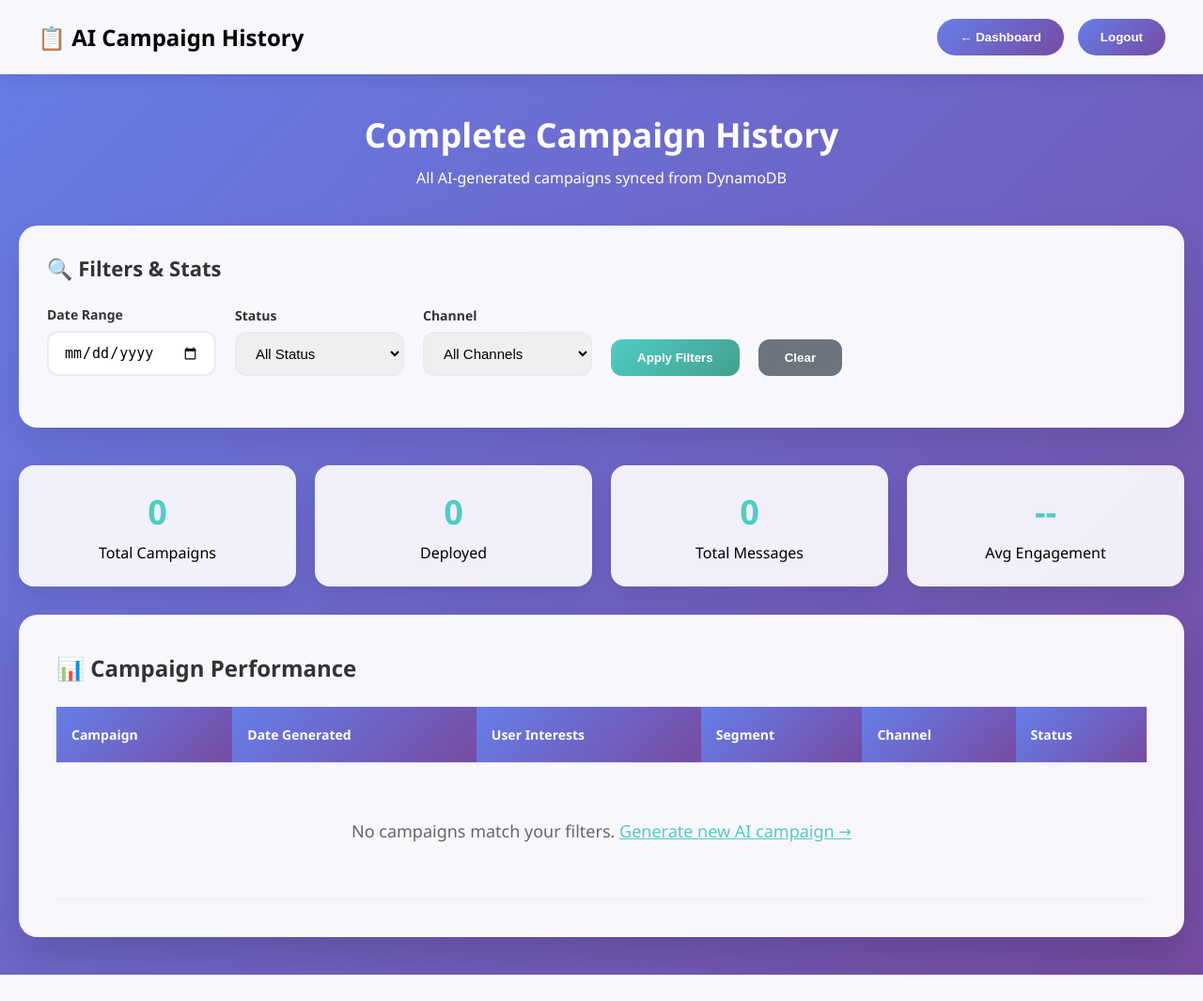
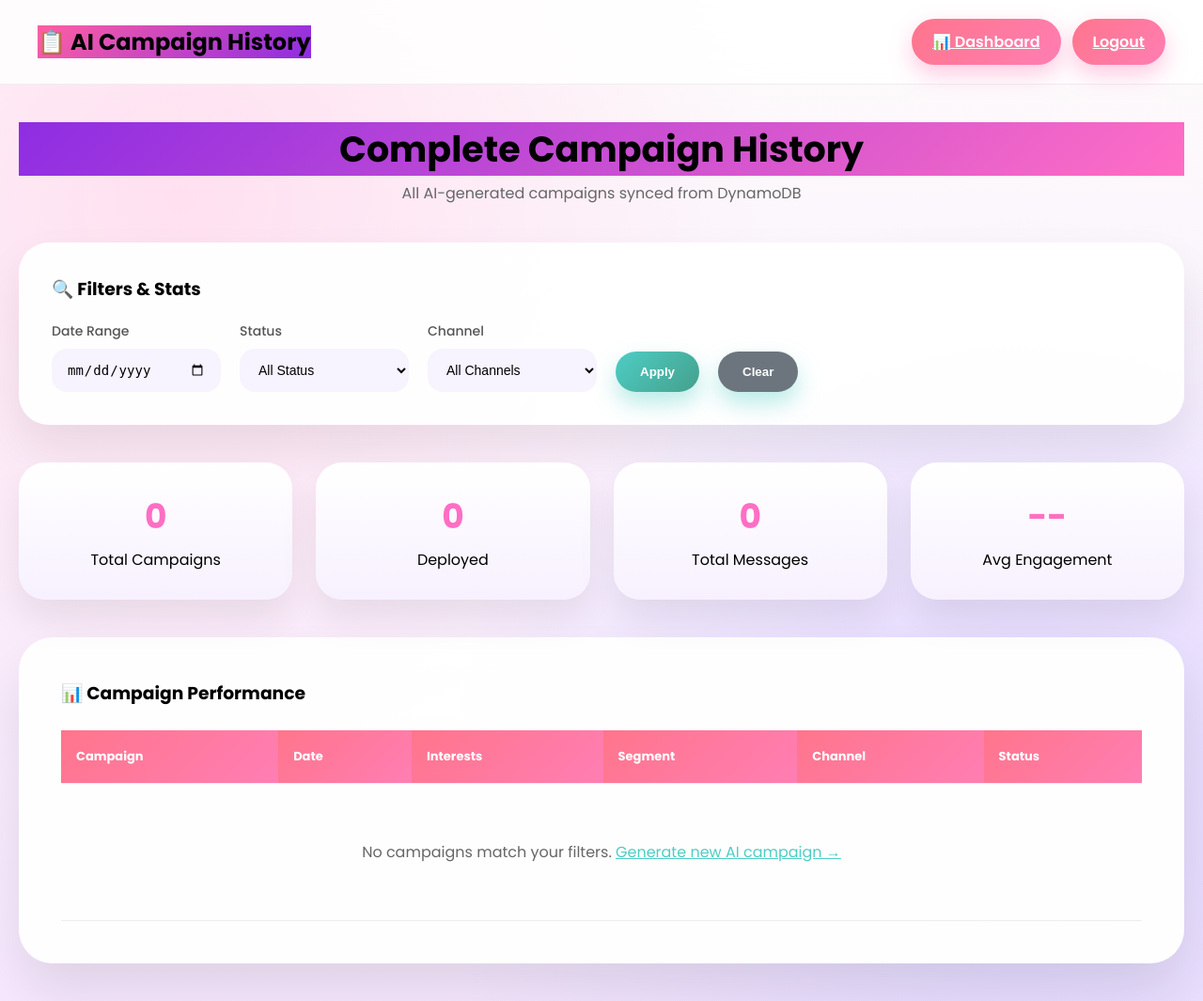
Before and after one commit to latha2105/aws-ai-marketing-platform, a Flask app: page /campaign_history.html in a window 1280 px wide. Shown: the whole page at 94% size. Before the commit the page ends 1037 px from the top, so only its background shows below. Run offline with Flask 3, Linux system fonts and the light colour scheme; the visitor is signed in with stand-in values (Sample User, id 1).

Commit message:
Update campaign_history.html

```diff
--- a/templates/campaign_history.html
+++ b/templates/campaign_history.html
@@ -4,109 +4,261 @@
     <meta charset="UTF-8">
     <meta name="viewport" content="width=device-width, initial-scale=1.0">
     <title>Campaign History - AWS AI Marketing Platform</title>
+
     <style>
-        * { margin: 0; padding: 0; box-sizing: border-box; }
+        @import url('https://fonts.googleapis.com/css2?family=Poppins:wght@300;400;500;600;700&display=swap');
+
+        * {
+            margin: 0;
+            padding: 0;
+            box-sizing: border-box;
+        }
+
         body {
-            font-family: 'Segoe UI', Tahoma, Geneva, Verdana, sans-serif;
-            background: linear-gradient(135deg, #667eea 0%, #764ba2 100%);
+            font-family: 'Poppins', sans-serif;
             min-height: 100vh;
+            background:
+                radial-gradient(circle at 15% 20%, #ffe0f0, transparent 45%),
+                radial-gradient(circle at 85% 80%, #e0d7ff, transparent 45%),
+                linear-gradient(180deg, #fdfbfb, #f7e8ff);
         }
+
+        /* ---------- HEADER ---------- */
         .header {
-            background: rgba(255,255,255,0.95);
+            background: rgba(255,255,255,0.85);
+            backdrop-filter: blur(25px);
             padding: 20px 40px;
-            box-shadow: 0 4px 20px rgba(0,0,0,0.1);
             display: flex;
             justify-content: space-between;
             align-items: center;
+            border-bottom: 1px solid #eee;
         }
+
         .logo h1 {
-            color: #333;
             font-size: 24px;
+            font-weight: 700;
+            background: linear-gradient(135deg, #ff5fa2, #8e2de2);
+
             -webkit-text-fill-color: black;
         }
-        .nav-buttons { display: flex; gap: 15px; align-items: center; }
-        .back-btn, .logout-btn {
-            background: linear-gradient(135deg, #667eea, #764ba2);
+
+        .nav-buttons {
+            display: flex;
+            gap: 12px;
+        }
+
+        .back-btn,
+        .logout-btn {
+            border: none;
+            padding: 12px 22px;
+            border-radius: 999px;
+            font-weight: 600;
+            cursor: pointer;
+            background: linear-gradient(135deg, #ff758c, #ff7eb3);
             color: white;
+            transition: 0.4s;
+            box-shadow: 0 10px 25px rgba(255,120,180,0.4);
+        }
+
+        .back-btn:hover,
+        .logout-btn:hover {
+            transform: translateY(-3px);
+            box-shadow: 0 18px 35px rgba(255,120,180,0.6);
+        }
+
+        /* ---------- MAIN ---------- */
+        .main-content {
+            max-width: 1400px;
+            margin: 40px auto;
+            padding: 0 20px;
+            animation: rise 1s ease forwards;
+        }
+
+        @keyframes rise {
+            from { opacity: 0; transform: translateY(30px); }
+            to { opacity: 1; transform: translateY(0); }
+        }
+
+        .page-title {
+            text-align: center;
+            margin-bottom: 40px;
+        }
+
+        .page-title h2 {
+            font-size: 38px;
+            background: linear-gradient(135deg, #8e2de2, #ff6ec4);
+
+            -webkit-text-fill-color: black;
+        }
+
+        .page-title p {
+            color: #666;
+            margin-top: 6px;
+        }
+
+        /* ---------- FILTERS ---------- */
+        .filters-section {
+            background: rgba(255,255,255,0.95);
+            border-radius: 32px;
+            padding: 35px;
+            box-shadow: 0 25px 50px rgba(0,0,0,0.08);
+            margin-bottom: 40px;
+        }
+
+        .filters {
+            display: flex;
+            gap: 20px;
+            flex-wrap: wrap;
+            align-items: end;
+        }
+
+        .filter-group {
+            display: flex;
+            flex-direction: column;
+            gap: 8px;
+            min-width: 180px;
+        }
+
+        .filter-group label {
+            font-weight: 500;
+            font-size: 14px;
+            color: #555;
+        }
+
+        .filter-group input,
+        .filter-group select {
+            padding: 14px 16px;
+            border-radius: 16px;
             border: none;
-            padding: 12px 24px;
-            border-radius: 25px;
+            background: #f7f3ff;
+            font-size: 14px;
+        }
+
+        .filter-btn {
+            padding: 14px 26px;
+            border-radius: 999px;
+            border: none;
             cursor: pointer;
             font-weight: 600;
-            transition: all 0.3s ease;
+            background: linear-gradient(135deg, #4ecdc4, #44a08d);
+            color: white;
+            transition: 0.3s;
+            box-shadow: 0 12px 25px rgba(78,205,196,0.4);
         }
-        .back-btn:hover, .logout-btn:hover { transform: translateY(-2px); box-shadow: 0 8px 25px rgba(102,126,234,0.4); }
-        .main-content { max-width: 1400px; margin: 40px auto; padding: 0 20px; }
-        .page-title { text-align: center; color: white; margin-bottom: 40px; }
-        .page-title h2 { font-size: 36px; margin-bottom: 10px; }
-        .filters-section {
-            background: rgba(255,255,255,0.95);
-            border-radius: 20px;
-            padding: 30px;
-            box-shadow: 0 15px 35px rgba(0,0,0,0.1);
+
+        .filter-btn:hover {
+            transform: translateY(-2px);
+        }
+
+        /* ---------- STATS ---------- */
+        .stats-grid {
+            display: grid;
+            grid-template-columns: repeat(auto-fit, minmax(220px, 1fr));
+            gap: 25px;
             margin-bottom: 40px;
         }
-        .filters { display: flex; gap: 20px; flex-wrap: wrap; align-items: end; }
-        .filter-group { display: flex; flex-direction: column; gap: 8px; min-width: 180px; }
-        .filter-group label { font-weight: 600; color: #333; font-size: 14px; }
-        .filter-group input, .filter-group select { padding: 12px 16px; border: 2px solid #e9ecef; border-radius: 12px; font-size: 15px; }
-        .filter-btn { padding: 12px 28px; background: linear-gradient(135deg, #4ecdc4, #44a08d); color: white; border: none; border-radius: 12px; cursor: pointer; font-weight: 600; }
-        .filter-btn:hover { transform: translateY(-2px); box-shadow: 0 10px 25px rgba(78,205,196,0.4); }
-        .stats-grid { display: grid; grid-template-columns: repeat(auto-fit, minmax(220px, 1fr)); gap: 20px; margin-bottom: 30px; }
-        .stat-card { text-align: center; padding: 25px; background: rgba(255,255,255,0.9); border-radius: 16px; box-shadow: 0 10px 25px rgba(0,0,0,0.1); }
-        .stat-number { font-size: 36px; font-weight: bold; color: #4ecdc4; margin-bottom: 8px; }
+
+        .stat-card {
+            background: linear-gradient(180deg, #ffffff, #f7f1ff);
+            padding: 30px;
+            border-radius: 28px;
+            text-align: center;
+            box-shadow: 0 20px 40px rgba(0,0,0,0.08);
+        }
+
+        .stat-number {
+            font-size: 36px;
+            font-weight: 700;
+            color: #ff6ec4;
+            margin-bottom: 6px;
+        }
+
+        /* ---------- TABLE ---------- */
         .history-table-container {
             background: rgba(255,255,255,0.95);
-            border-radius: 20px;
-            padding: 40px;
-            box-shadow: 0 20px 40px rgba(0,0,0,0.15);
+            border-radius: 36px;
+            padding: 45px;
+            box-shadow: 0 30px 60px rgba(0,0,0,0.1);
             overflow-x: auto;
         }
-        table { width: 100%; border-collapse: collapse; font-size: 15px; }
-        th, td { padding: 20px 16px; text-align: left; border-bottom: 1px solid #eee; }
+
+        table {
+            width: 100%;
+            border-collapse: collapse;
+            font-size: 14px;
+        }
+
+        th, td {
+            padding: 18px 16px;
+            text-align: left;
+            border-bottom: 1px solid #eee;
+        }
+
         th {
-            background: linear-gradient(135deg, #667eea, #764ba2);
+            background: linear-gradient(135deg, #ff758c, #ff7eb3);
             color: white;
-            font-weight: 600;
             position: sticky;
             top: 0;
+            font-size: 13px;
             z-index: 10;
-            font-size: 14px;
         }
-        tr:hover { background: rgba(102,126,234,0.05); }
-        .status-badge { padding: 8px 16px; border-radius: 20px; font-size: 13px; font-weight: 600; }
-        .status-active { background: linear-gradient(135deg, #4ecdc4, #44a08d); color: white; }
-        .status-deployed { background: linear-gradient(135deg, #f9ca24, #f7b733); color: white; }
-        .status-completed { background: #28a745; color: white; }
-        .no-data { text-align: center; padding: 60px; color: #666; font-size: 18px; }
+
+        tr:hover {
+            background: rgba(255,120,180,0.05);
+        }
+
+        .status-badge {
+            padding: 8px 16px;
+            border-radius: 999px;
+            font-size: 12px;
+            font-weight: 600;
+            color: white;
+        }
+
+        .status-active { background: linear-gradient(135deg, #4ecdc4, #44a08d); }
+        .status-deployed { background: linear-gradient(135deg, #f9ca24, #f7b733); }
+        .status-completed { background: linear-gradient(135deg, #28a745, #20c997); }
+
+        .no-data {
+            text-align: center;
+            padding: 60px;
+            color: #666;
+            font-size: 16px;
+        }
+
         @media (max-width: 768px) {
-            .filters { flex-direction: column; align-items: stretch; }
-            .filter-group { min-width: auto; }
-            th, td { padding: 12px 8px; font-size: 14px; }
+            .filters {
+                flex-direction: column;
+            }
+
+            .history-table-container {
+                padding: 30px 20px;
+            }
         }
     </style>
 </head>
+
 <body>
+
 <header class="header">
     <div class="logo">
         <h1>📋 AI Campaign History</h1>
     </div>
     <div class="nav-buttons">
-            <button class="back-btn" onclick="goBack()">← Dashboard</button>
-            <button class="logout-btn" onclick="logout()">Logout</button>
+        <a href="/dashboard" class="back-btn">📊 Dashboard</a>
+        <a href="/logout" class="logout-btn">Logout</a>
     </div>
 </header>
 
 <div class="main-content">
+
     <div class="page-title">
         <h2>Complete Campaign History</h2>
         <p>All AI-generated campaigns synced from DynamoDB</p>
     </div>
 
-        <!-- Filters Section -->
     <div class="filters-section">
-            <h3 style="color: #333; margin-bottom: 25px; font-size: 22px;">🔍 Filters & Stats</h3>
-            <div style="display: flex; justify-content: space-between; align-items: center; margin-bottom: 25px; flex-wrap: wrap; gap: 20px;">
+        <h3 style="margin-bottom:20px;">🔍 Filters & Stats</h3>
         <div class="filters">
             <div class="filter-group">
                 <label>Date Range</label>
@@ -130,13 +282,11 @@
                     <option value="push">Push</option>
                 </select>
             </div>
-                    <button class="filter-btn" onclick="applyFilters()">Apply Filters</button>
-                    <button class="filter-btn" onclick="clearFilters()" style="background: #6c757d;">Clear</button>
-                </div>
+            <button class="filter-btn" onclick="applyFilters()">Apply</button>
+            <button class="filter-btn" onclick="clearFilters()" style="background:#6c757d;">Clear</button>
         </div>
     </div>
 
-        <!-- Stats Grid -->
     <div class="stats-grid" id="statsGrid">
         <div class="stat-card">
             <div class="stat-number" id="totalCampaigns">0</div>
@@ -156,15 +306,14 @@
         </div>
     </div>
 
-        <!-- History Table -->
     <div class="history-table-container">
-            <h3 style="color: #333; margin-bottom: 25px; font-size: 24px;">📊 Campaign Performance</h3>
-            <table id="historyTable">
+        <h3 style="margin-bottom:25px;">📊 Campaign Performance</h3>
+        <table>
             <thead>
                 <tr>
                     <th>Campaign</th>
-                        <th>Date Generated</th>
-                        <th>User Interests</th>
+                    <th>Date</th>
+                    <th>Interests</th>
                     <th>Segment</th>
                     <th>Channel</th>
                     <th>Status</th>
@@ -172,15 +321,17 @@
             </thead>
             <tbody id="historyBody">
                 <tr>
-                        <td colspan="10" class="no-data">No campaigns yet. Generate your first AI campaign!</td>
+                    <td colspan="6" class="no-data">No campaigns yet. Generate your first AI campaign!</td>
                 </tr>
             </tbody>
         </table>
     </div>
+
 </div>
 
+
 <script>
-        // Global campaign database sync
+
         function getCampaigns() {
             return JSON.parse(localStorage.getItem('aiCampaigns') || '[]');
         }
@@ -265,6 +416,8 @@
             loadCampaigns();
             updateStats();
         };
+
 </script>
+
 </body>
 </html>
```
Lines whose indentation alone changed are shown as unchanged.
